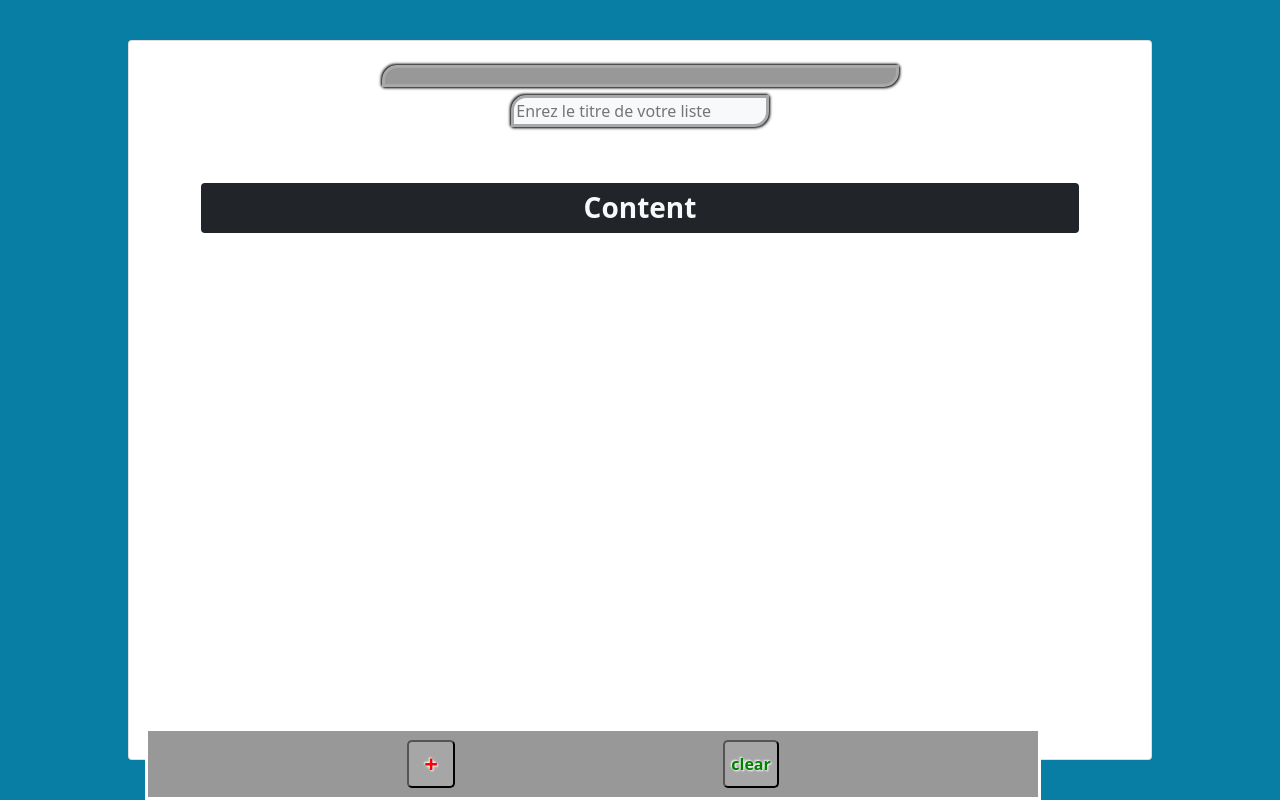
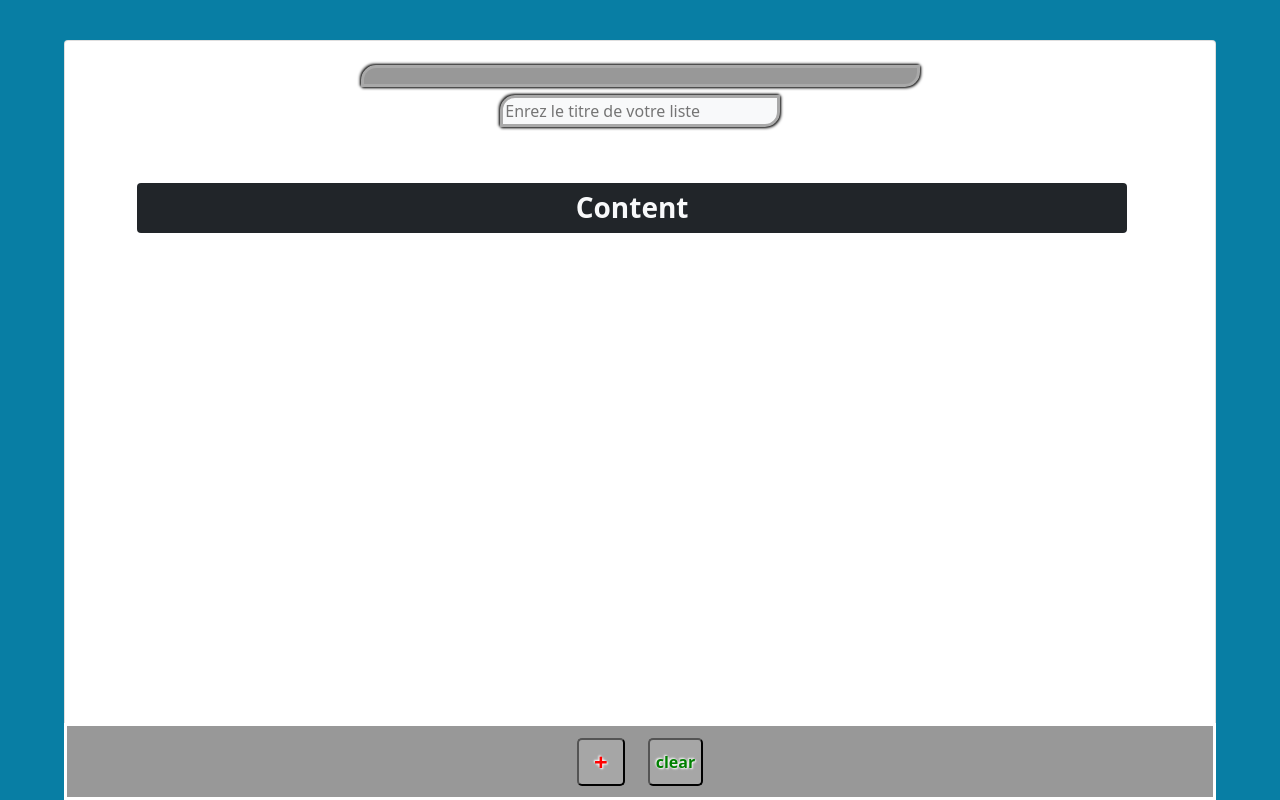
Before and after one commit to bsao17/ToDo-react-redux, a React (Create React App) app: page / in a window 1280 px wide. Built offline with nearby package versions, Linux system fonts and the light colour scheme.

Commit message:
center addItem bar

```diff
--- a/src/App.scss
+++ b/src/App.scss
@@ -2,7 +2,7 @@ $secondary: #a6a591;
 @import "node_modules/bootstrap/scss/bootstrap";
 
 .App {
-  width: 80vw;
+  width: 90vw;
   height: 90vh;
   position: relative;
 }
@@ -16,9 +16,6 @@ body {
   align-items: center;
 }
 
-#title {
-  box-sizing: content-box;
-}
 
 #title {
   border: solid darkgrey 3px;
--- a/src/components/actionBar/addItem/addItem.module.scss
+++ b/src/components/actionBar/addItem/addItem.module.scss
@@ -10,14 +10,16 @@
 }
 
 .container {
-  width: 70%;
+  width: 90vw;
   margin: auto;
   bottom: 0;
+  left: 50%;
+  transform: translateX(-50%);
   background: #989898;
   border: solid white 3px;
   //border-radius: 0 0 5px 5px;
   display: flex;
-  justify-content: space-evenly;
+  justify-content: center;
   align-items: center;
   position: fixed;
 
--- a/src/components/showingList/ShowingList.js
+++ b/src/components/showingList/ShowingList.js
@@ -10,7 +10,7 @@ function ShowingList() {
     const dispatch = useDispatch()
 
     return (
-        <div className={"m-5 p-2"} id={"container"}>
+        <div className={"m-5 p-2"} id={styles.container}>
             <h3
                 className={"text-light fw-bold bg-dark d-flex flex-row justify-content-center mb-2 p-2 rounded align-items-center"}>
                 <div className={"mx-5"}>Content</div>
--- a/src/components/showingList/showingList.module.scss
+++ b/src/components/showingList/showingList.module.scss
@@ -1,3 +1,6 @@
+#container {
+  width: 90%;
+}
 .remove {
   background: red;
   color: white;
```
